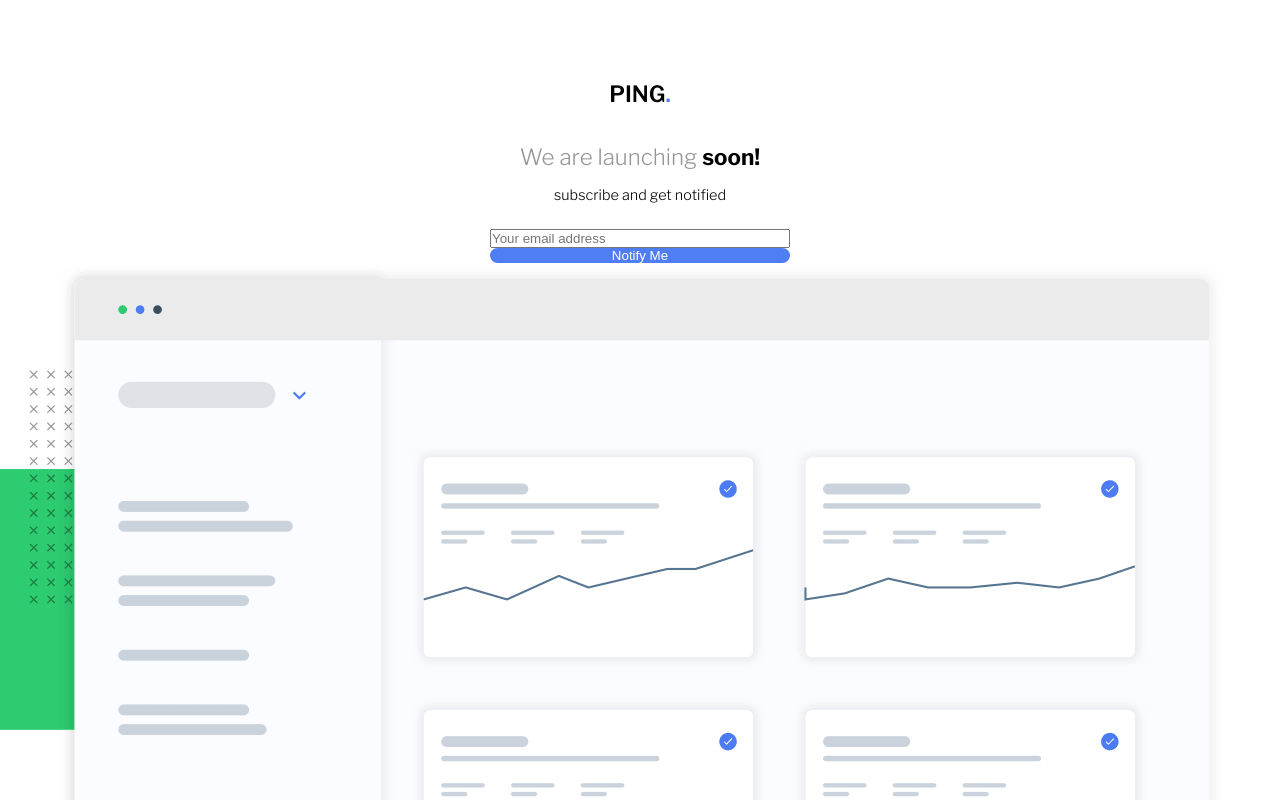
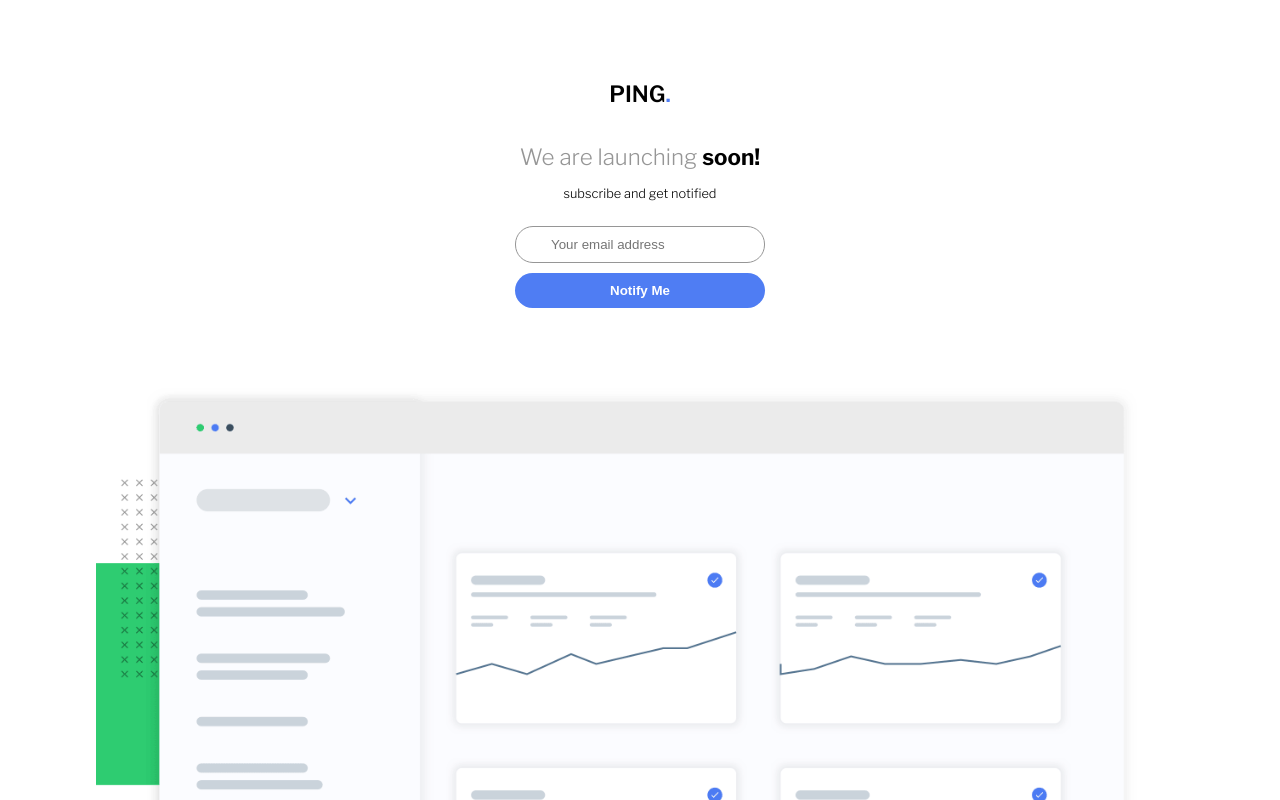
Before and after one commit to KenSparks-Dev/Ping, a React (Create React App) app: page / in a window 1280 px wide. Shown: the top 800 px of the page. Built offline with nearby package versions, Linux system fonts and the light colour scheme.

Commit message:
formated notify me and main image

```diff
--- a/src/CSS/ExampleImage.css
+++ b/src/CSS/ExampleImage.css
@@ -2,7 +2,11 @@
   #ExampleImage
 \*------------------------------------*/
 
-
+.illustration{
+  display:flex;
+  width:85%;
+  margin:auto
+}
 /* // Medium devices (tablets, 768px and up) */
 @media (min-width: 768px) { }
 
--- a/src/CSS/NotifyMe.css
+++ b/src/CSS/NotifyMe.css
@@ -10,11 +10,15 @@
 .form{
   display:flex;
   flex-direction: column;
-  width:300px;
+  width:250px;
   margin:auto;
 }
 .form input{
   flex:1;
+  padding:10px 35px;
+  border-radius:18px;
+  border:1px hsl(0, 0%, 59%) solid;
+  margin-bottom:10px;
 }
 .form button{
   flex:1
@@ -22,8 +26,11 @@
 button{
   background-color:hsl(223, 87%, 63%);
   color:#fff;
-  border-radius:12px;
+  border-radius:18px;
   border:none;
+  padding:10px 35px;
+  margin-bottom:80px;
+  font-weight:600
 }
 
 
--- a/src/CSS/TopText.css
+++ b/src/CSS/TopText.css
@@ -8,7 +8,7 @@
   padding:0;
 }
 .top-text{
-  margin-top:80px;
+  padding-top:80px;
 }
 .top-text h1{
   font-size:1.4em;
@@ -31,7 +31,7 @@
   color:#000;
 }
 .top-text-para-two{
-  font-size:.9em;
+  font-size:.8em;
   font-weight:300;
   margin-bottom:25px;
 
```
